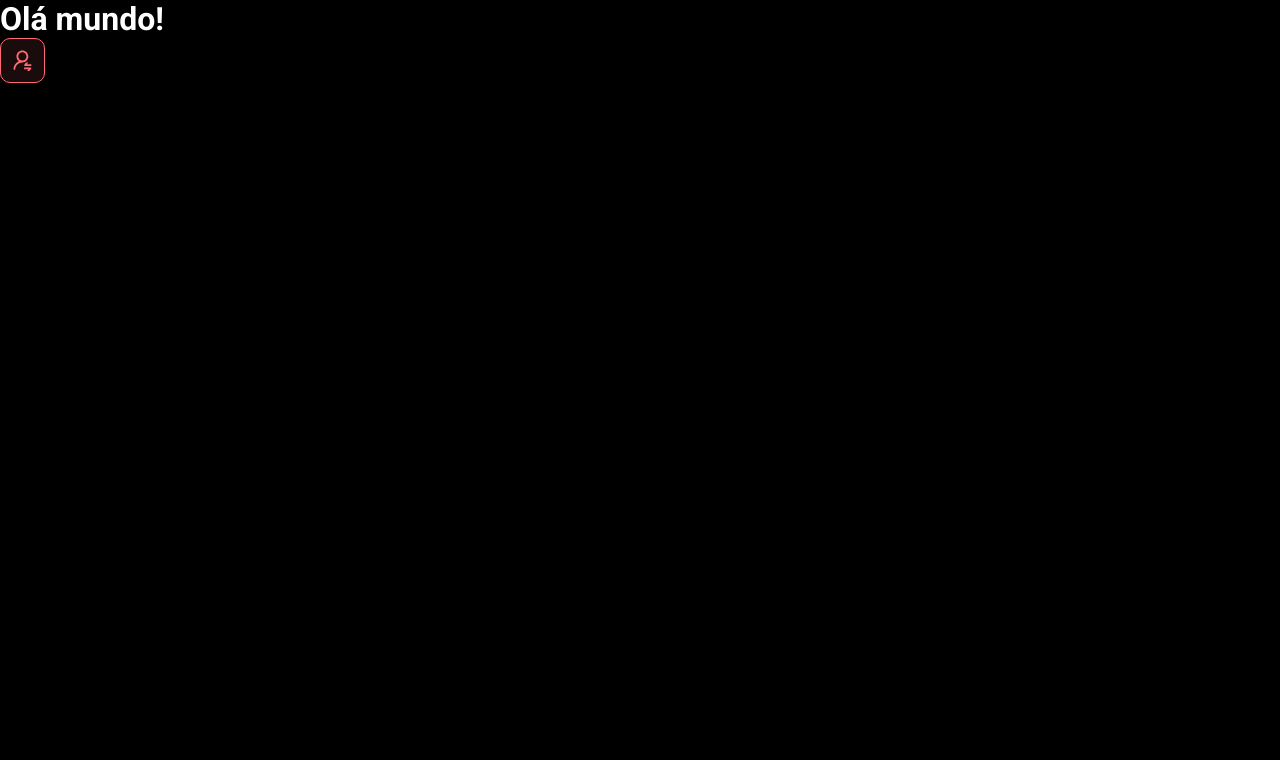
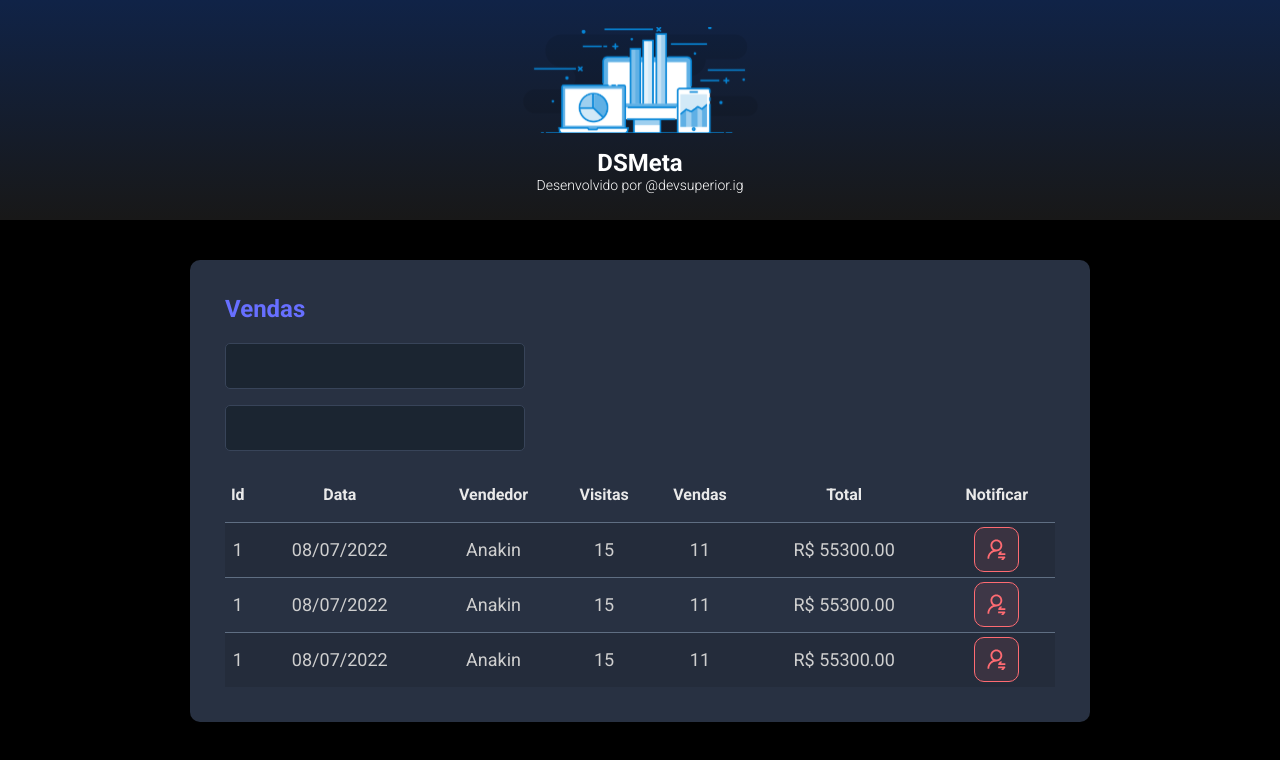
Before and after one commit to abrantesdolfox/dsmeta, a React (Vite) app in the folder frontend/: page / in a window 1280 px wide. Shown: the top 760 px of the page. Built offline with nearby package versions, Linux system fonts and the light colour scheme.

Commit message:
Other Components

```diff
--- a/frontend/src/App.tsx
+++ b/frontend/src/App.tsx
@@ -1,10 +1,18 @@
+import Header from "./components/Header"
 import NotificationButton from "./components/NotificationButton"
+import SalesCard from "./components/SalesCard"
 
 function App() {
   return (
     <>
-      <h1>Olá mundo!</h1>
-      <NotificationButton />
+      <Header />
+      <main>
+        <section id="sales">
+          <div className="dsmeta-container">
+            <SalesCard />
+          </div>
+        </section>
+      </main>
     </>
   )
 }
--- /dev/null
+++ b/frontend/src/components/Header/index.tsx
@@ -0,0 +1,17 @@
+import logo from '../../assets/img//logo.svg'
+
+import './styles.css'
+
+function Header() {
+    return (
+        <header>
+            <div className="dsmeta-logo-container">
+                <img src={logo} alt="DSMeta" />
+                    <h1>DSMeta</h1>
+                    <p>Desenvolvido por <a href="#">@devsuperior.ig</a></p>
+            </div>
+        </header>
+    )
+}
+
+export default Header
--- /dev/null
+++ b/frontend/src/components/Header/styles.css
@@ -0,0 +1,37 @@
+header
+{
+    position: relative;
+    height: 220px;
+    display: flex;
+    justify-content: center;
+    align-items: center;
+    background: linear-gradient(180deg, #102347 0%, #181818 100%);
+}
+
+.dsmeta-logo-container
+{
+    position: relative;
+    display: flex;
+    flex-direction: column;
+    justify-content: center;
+    align-items: center;
+}
+
+.dsmeta-logo-container img
+{
+    width: 235px;
+}
+
+.dsmeta-logo-container h1
+{
+    margin-top: 15px;
+    font-weight: 700;
+    font-size: 24px;
+}
+
+.dsmeta-logo-container p
+{
+    font-weight: 300;
+    font-size: 14px;
+    Line-height: 16.41px
+}
--- /dev/null
+++ b/frontend/src/components/SalesCard/index.tsx
@@ -0,0 +1,78 @@
+import NotificationButton from '../NotificationButton'
+import './styles.css'
+
+function SalesCard() {
+    return (
+        <div className="dsmeta-card">
+            <h2 className="dsmeta-sales-title">Vendas</h2>
+            <div>
+                <div className="dsmeta-form-control-container">
+                    <input className="dsmeta-form-control" type="text" />
+                </div>
+                <div className="dsmeta-form-control-container">
+                    <input className="dsmeta-form-control" type="text" />
+                </div>
+            </div>
+
+            <div>
+                <table className="dsmeta-sales-table">
+                    <thead>
+                        <tr>
+                            <th className="show992">Id</th>
+                            <th className="show576">Data</th>
+                            <th>Vendedor</th>
+                            <th className="show992">Visitas</th>
+                            <th className="show992">Vendas</th>
+                            <th>Total</th>
+                            <th>Notificar</th>
+                        </tr>
+                    </thead>
+                    <tbody>
+                        <tr>
+                            <td className="show992">1</td>
+                            <td className="show576">08/07/2022</td>
+                            <td>Anakin</td>
+                            <td className="show992">15</td>
+                            <td className="show992">11</td>
+                            <td>R$ 55300.00</td>
+                            <td>
+                                <div className="dsmeta-red-btn-container">
+                                    <NotificationButton />
+                                </div>
+                            </td>
+                        </tr>
+                        <tr>
+                            <td className="show992">1</td>
+                            <td className="show576">08/07/2022</td>
+                            <td>Anakin</td>
+                            <td className="show992">15</td>
+                            <td className="show992">11</td>
+                            <td>R$ 55300.00</td>
+                            <td>
+                                <div className="dsmeta-red-btn-container">
+                                    <NotificationButton />
+                                </div>
+                            </td>
+                        </tr>
+                        <tr>
+                            <td className="show992">1</td>
+                            <td className="show576">08/07/2022</td>
+                            <td>Anakin</td>
+                            <td className="show992">15</td>
+                            <td className="show992">11</td>
+                            <td>R$ 55300.00</td>
+                            <td>
+                                <div className="dsmeta-red-btn-container">
+                                    <NotificationButton />
+                                </div>
+                            </td>
+                        </tr>
+                    </tbody>
+                </table>
+            </div>
+        </div>
+
+    )
+}
+
+export default SalesCard
--- /dev/null
+++ b/frontend/src/components/SalesCard/styles.css
@@ -0,0 +1,127 @@
+.dsmeta-card
+{
+    position: relative;
+    background-color: #283142;
+    border-radius: 10px;
+    padding: 32px 10px;
+}
+
+.dsmeta-card .dsmeta-sales-title
+{
+    color: #676FFF;
+    font-weight: 700;
+    font-size: 24px;
+    line-height: 28px;
+    margin-bottom: 20px;
+}
+
+.dsmeta-form-control-container
+{
+    margin-bottom: 16px;
+    max-width: 300px;
+}
+
+.dsmeta-form-control
+{
+    width: 100%;
+    height: 46px;
+    background-color: #1B2531;
+    border: 1px solid #384459;
+    border-radius: 5px;
+    outline: none;
+    color: #9AAABE;
+    padding: 12px 21px;
+    font-size: 18px;
+    font-weight: 400;
+}
+
+.dsmeta-sales-table
+{
+    position: relative;
+    width: 100%;
+    border-spacing: 0;
+    border-collapse: collapse;
+}
+
+.dsmeta-sales-table thead
+{
+    position: relative;
+    height: 55px;
+    font-size: 16px;
+    color: #E9E9E9;
+    font-weight: 700;
+    text-align: center;
+}
+
+.dsmeta-sales-table tbody
+{
+    position: relative;
+    font-size: 14px;
+    color: #CFCFCF;
+    font-weight: 400;
+}
+
+.dsmeta-sales-table tbody tr
+{
+    height: 74px;
+    border-top: 1px solid #5F6E82;
+    text-align: center;
+}
+
+.dsmeta-sales-table tbody tr:hover > td
+{
+    background-color: #384459;
+}
+
+.dsmeta-sales-table tbody tr:nth-child(odd)
+{
+    background-color: #242C3B;
+}
+
+.dsmeta-red-btn-container
+{
+    position: relative;
+    display: flex;
+    justify-content: center;
+    align-items: center;
+}
+
+.show576
+{
+    display: none;
+}
+
+.show992
+{
+    display: none;
+}
+
+/*  */
+@media screen and (min-width: 576px){
+    .show576
+    {
+        display: table-cell;
+    }
+
+    .dsmeta-card
+    {
+        padding: 35px;
+    }
+
+    .dsmeta-sales-table tbody tr
+    {
+        height: 55px;
+    }
+
+    .dsmeta-sales-table tbody
+    {
+        font-size: 18px;
+    }
+}
+
+@media screen and (min-width: 992px){
+    .show992
+    {
+        display: table-cell;
+    }
+}
--- a/frontend/src/index.css
+++ b/frontend/src/index.css
@@ -21,3 +21,15 @@
     color: unset;
     text-decoration: none;
 }
+
+#sales
+{
+    padding: 40px 10px;
+}
+
+.dsmeta-container
+{
+    width: 100%;
+    max-width: 900px;
+    margin: 0 auto;
+}
```
Also changed, not shown: frontend/src/assets/img/logo.svg (renamed from frontend/src/assets/img/logo.svg.svg).
